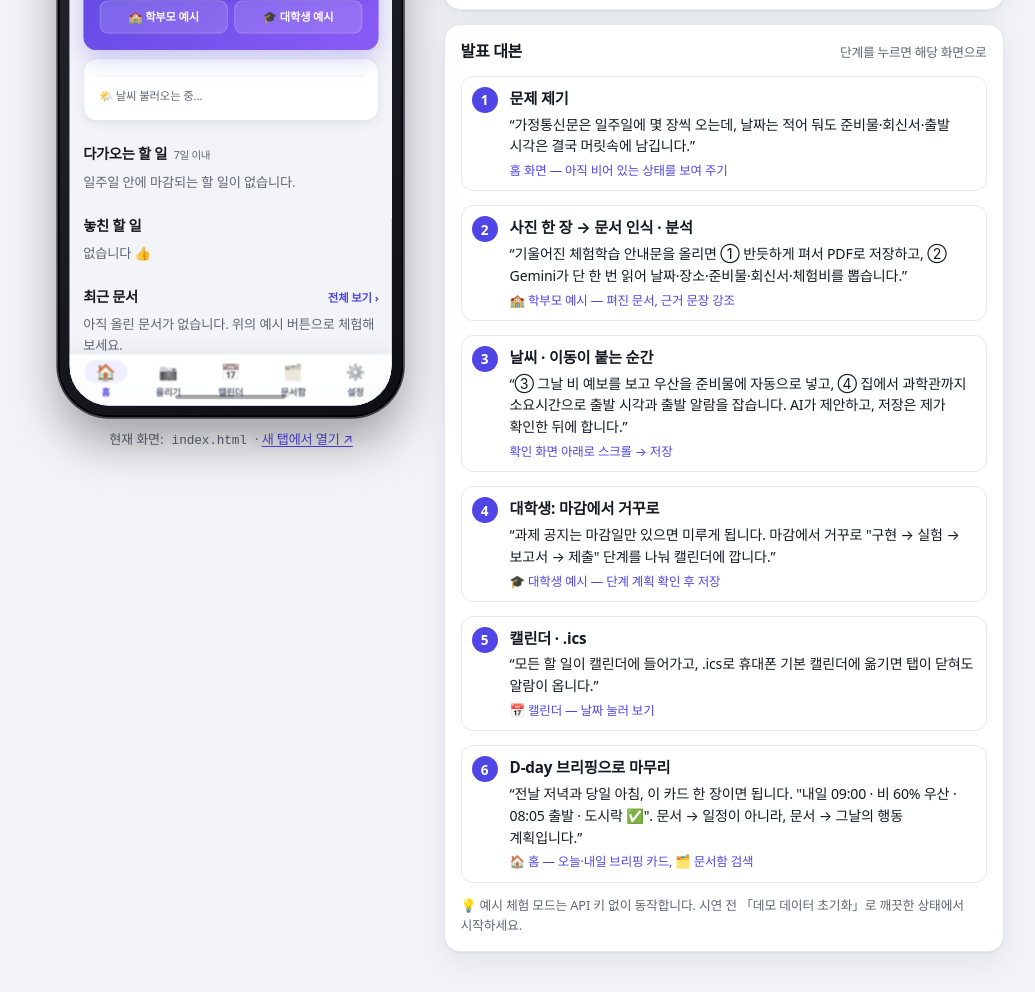
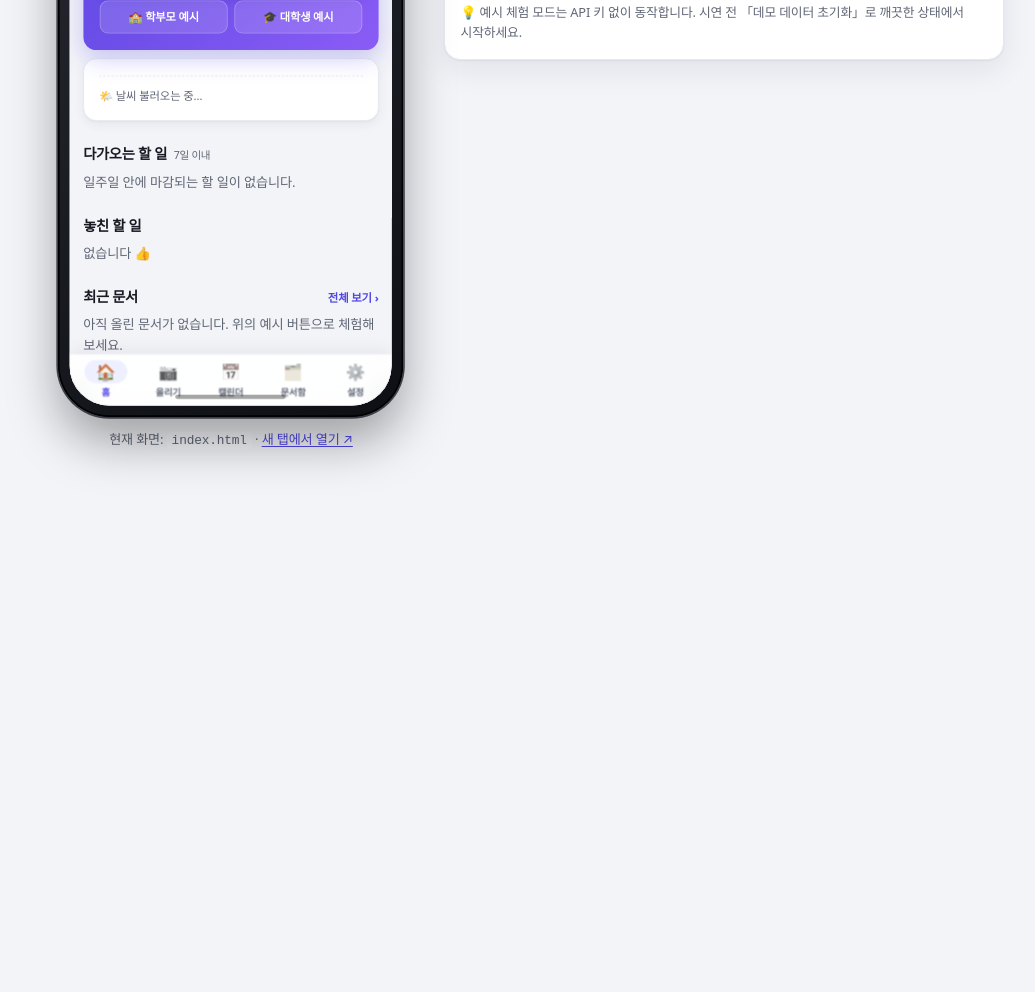
Before and after one commit to hyeophap-del/club-2h-hackathon, a plain HTML site: page demo.html in a window 1280 px wide. Shown: the part 327-1319 px from the top of the page, without its empty margins (109-1144 px from the left). After the commit the page ends 818 px from the top, so only its background shows below. Drawn offline with Linux system fonts and the light colour scheme.

Commit message:
시연 페이지 대본 제거, 소개 페이지 수치를 실제 예시 결과와 일치

```diff
--- a/demo.html
+++ b/demo.html
@@ -69,22 +69,6 @@
     .nav-grid .btn.feature { border-color: var(--primary); }
     .tools { display: flex; flex-wrap: wrap; gap: 8px; margin-top: 12px; }
 
-    /* 발표 대본 */
-    .script { list-style: none; margin: 0; padding: 0; display: grid; gap: 8px; counter-reset: s; }
-    .script li {
-      counter-increment: s; display: grid; grid-template-columns: 28px 1fr; gap: 10px;
-      padding: 10px; border-radius: 12px; border: 1px solid var(--line); cursor: pointer; transition: border-color .15s, background .15s;
-    }
-    .script li:hover { border-color: var(--primary); }
-    .script li.on { border-color: var(--primary); background: var(--primary-weak); }
-    .script li::before {
-      content: counter(s); width: 26px; height: 26px; border-radius: 50%; display: grid; place-items: center;
-      background: var(--primary); color: #fff; font-size: 0.85rem; font-weight: 700;
-    }
-    .script b { display: block; font-size: 0.95rem; }
-    .script .say { margin: 3px 0 0; font-size: 0.88rem; color: var(--muted); word-break: keep-all; }
-    .script .say q { color: var(--text); quotes: '“' '”'; }
-    .script .act { font-size: 0.78rem; color: var(--primary); margin-top: 4px; }
     .hint { font-size: 0.8rem; color: var(--muted); margin: 10px 0 0; }
 
     /* 좁은 화면: 위아래로 쌓기 */
@@ -137,42 +121,6 @@
           <button class="btn danger" id="resetBtn">🧹 데모 데이터 초기화</button>
         </div>
         <p class="hint">초기화는 할 일·문서·브리핑 기록만 지웁니다. 설정(API 키)은 그대로 남습니다.</p>
-      </section>
-
-      <section class="pnl">
-        <h2>발표 대본 <small>단계를 누르면 해당 화면으로</small></h2>
-        <ol class="script" id="script">
-          <li data-src="index.html">
-            <div><b>문제 제기</b>
-              <p class="say"><q>가정통신문은 일주일에 몇 장씩 오는데, 날짜는 적어 둬도 준비물·회신서·출발 시각은 결국 머릿속에 남깁니다.</q></p>
-              <div class="act">홈 화면 — 아직 비어 있는 상태를 보여 주기</div></div>
-          </li>
-          <li data-src="upload.html?demo=parent">
-            <div><b>사진 한 장 → 문서 인식 · 분석</b>
-              <p class="say"><q>기울어진 체험학습 안내문을 올리면 ① 반듯하게 펴서 PDF로 저장하고, ② Gemini가 단 한 번 읽어 날짜·장소·준비물·회신서·체험비를 뽑습니다.</q></p>
-              <div class="act">🏫 학부모 예시 — 펴진 문서, 근거 문장 강조</div></div>
-          </li>
-          <li data-src="upload.html?demo=parent">
-            <div><b>날씨 · 이동이 붙는 순간</b>
-              <p class="say"><q>③ 그날 비 예보를 보고 우산을 준비물에 자동으로 넣고, ④ 집에서 과학관까지 소요시간으로 출발 시각과 출발 알람을 잡습니다. AI가 제안하고, 저장은 제가 확인한 뒤에 합니다.</q></p>
-              <div class="act">확인 화면 아래로 스크롤 → 저장</div></div>
-          </li>
-          <li data-src="upload.html?demo=student">
-            <div><b>대학생: 마감에서 거꾸로</b>
-              <p class="say"><q>과제 공지는 마감일만 있으면 미루게 됩니다. 마감에서 거꾸로 "구현 → 실험 → 보고서 → 제출" 단계를 나눠 캘린더에 깝니다.</q></p>
-              <div class="act">🎓 대학생 예시 — 단계 계획 확인 후 저장</div></div>
-          </li>
-          <li data-src="calendar.html">
-            <div><b>캘린더 · .ics</b>
-              <p class="say"><q>모든 할 일이 캘린더에 들어가고, .ics로 휴대폰 기본 캘린더에 옮기면 탭이 닫혀도 알람이 옵니다.</q></p>
-              <div class="act">📅 캘린더 — 날짜 눌러 보기</div></div>
-          </li>
-          <li data-src="index.html">
-            <div><b>D-day 브리핑으로 마무리</b>
-              <p class="say"><q>전날 저녁과 당일 아침, 이 카드 한 장이면 됩니다. "내일 09:00 · 비 60% 우산 · 08:05 출발 · 도시락 ✅". 문서 → 일정이 아니라, 문서 → 그날의 행동 계획입니다.</q></p>
-              <div class="act">🏠 홈 — 오늘·내일 브리핑 카드, 🗂️ 문서함 검색</div></div>
-          </li>
-        </ol>
         <p class="hint">💡 예시 체험 모드는 API 키 없이 동작합니다. 시연 전 「데모 데이터 초기화」로 깨끗한 상태에서 시작하세요.</p>
       </section>
     </aside>
@@ -187,7 +135,6 @@
     const curUrl = document.getElementById('curUrl');
     const openTab = document.getElementById('openTab');
     const navBtns = document.querySelectorAll('#navGrid [data-src]');
-    const steps = document.querySelectorAll('#script li');
 
     // 앱 화면 바꾸기
     function go(src) {
@@ -203,10 +150,6 @@
     }
 
     navBtns.forEach((b) => b.addEventListener('click', () => go(b.dataset.src)));
-    steps.forEach((li) => li.addEventListener('click', () => {
-      steps.forEach((x) => x.classList.toggle('on', x === li));
-      go(li.dataset.src);
-    }));
 
     // 휴대폰 안에서 링크를 눌러 이동해도 현재 주소를 따라감 (같은 출처라 읽을 수 있음)
     app.addEventListener('load', () => {
```
Also changed, not shown: pitch.html (+9 -9 lines), README.md.
